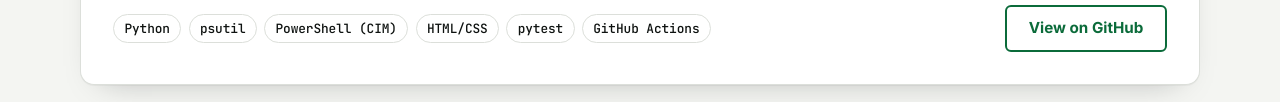
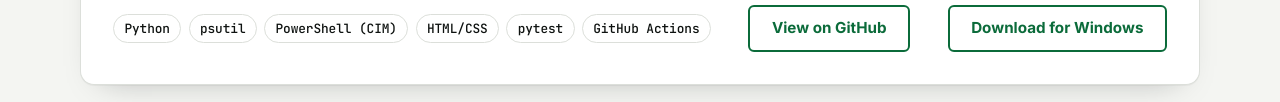
Before and after one commit to Alameen-26/Alameen-26.github.io, a plain HTML site: page index.html in a window 1280 px wide. Shown: the part 2597-2699 px from the top of the page. Drawn offline with Linux system fonts and the light colour scheme.

Commit message:
Add Download for Windows button to PC Diagnostics Toolkit

```diff
--- a/index.html
+++ b/index.html
@@ -187,6 +187,9 @@
             </ul>
             <a class="btn btn-small" href="https://github.com/Alameen-26/PC-Diagnostics-Toolkit" rel="noopener">
               View on GitHub<span class="visually-hidden"> (PC Diagnostics Toolkit)</span>
+            </a>
+            <a class="btn btn-small" href="https://github.com/Alameen-26/PC-Diagnostics-Toolkit/releases/latest" rel="noopener">
+              Download for Windows<span class="visually-hidden"> (PC Diagnostics Toolkit, free .exe)</span>
             </a>
           </div>
         </article>
```
